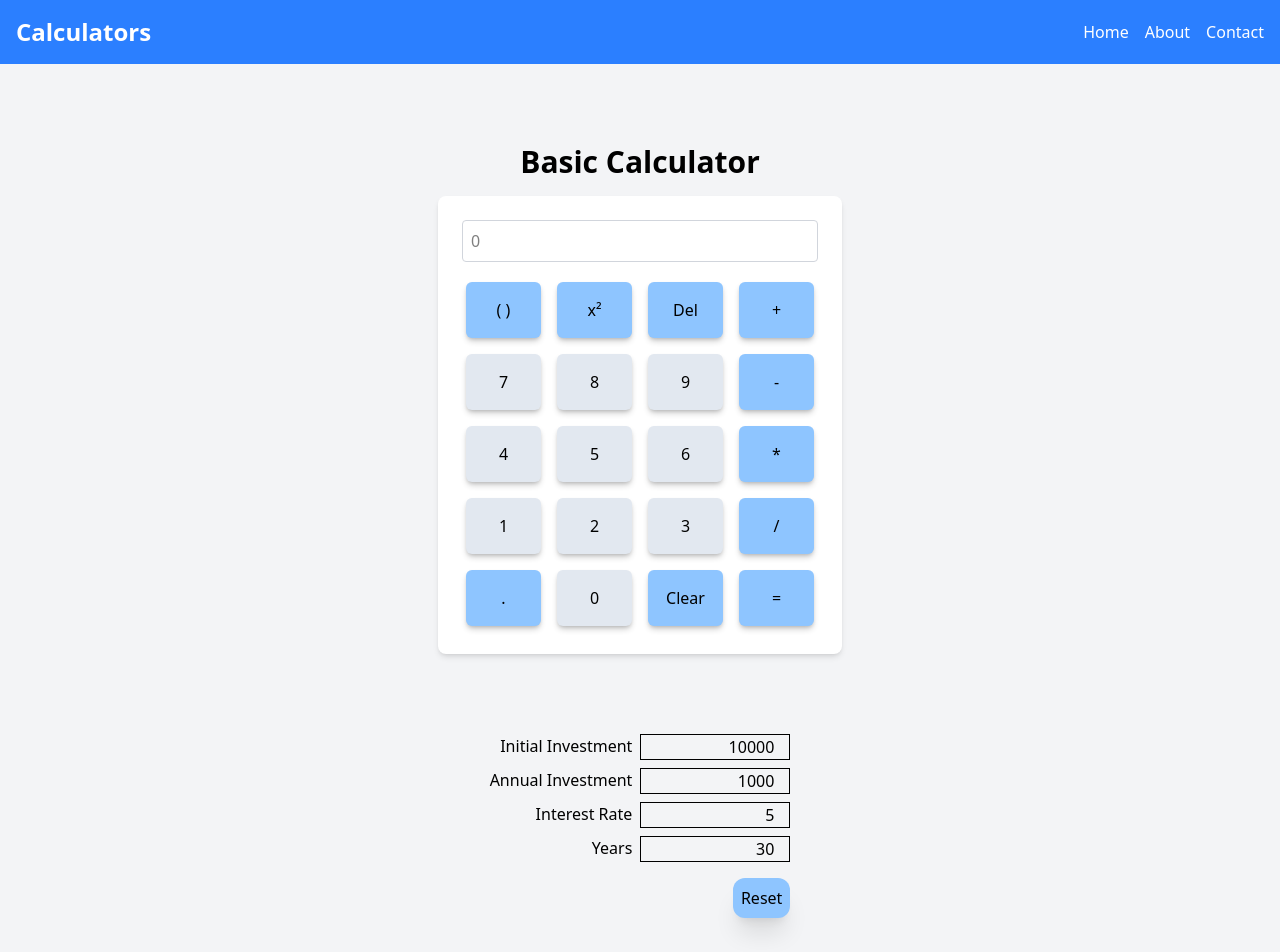
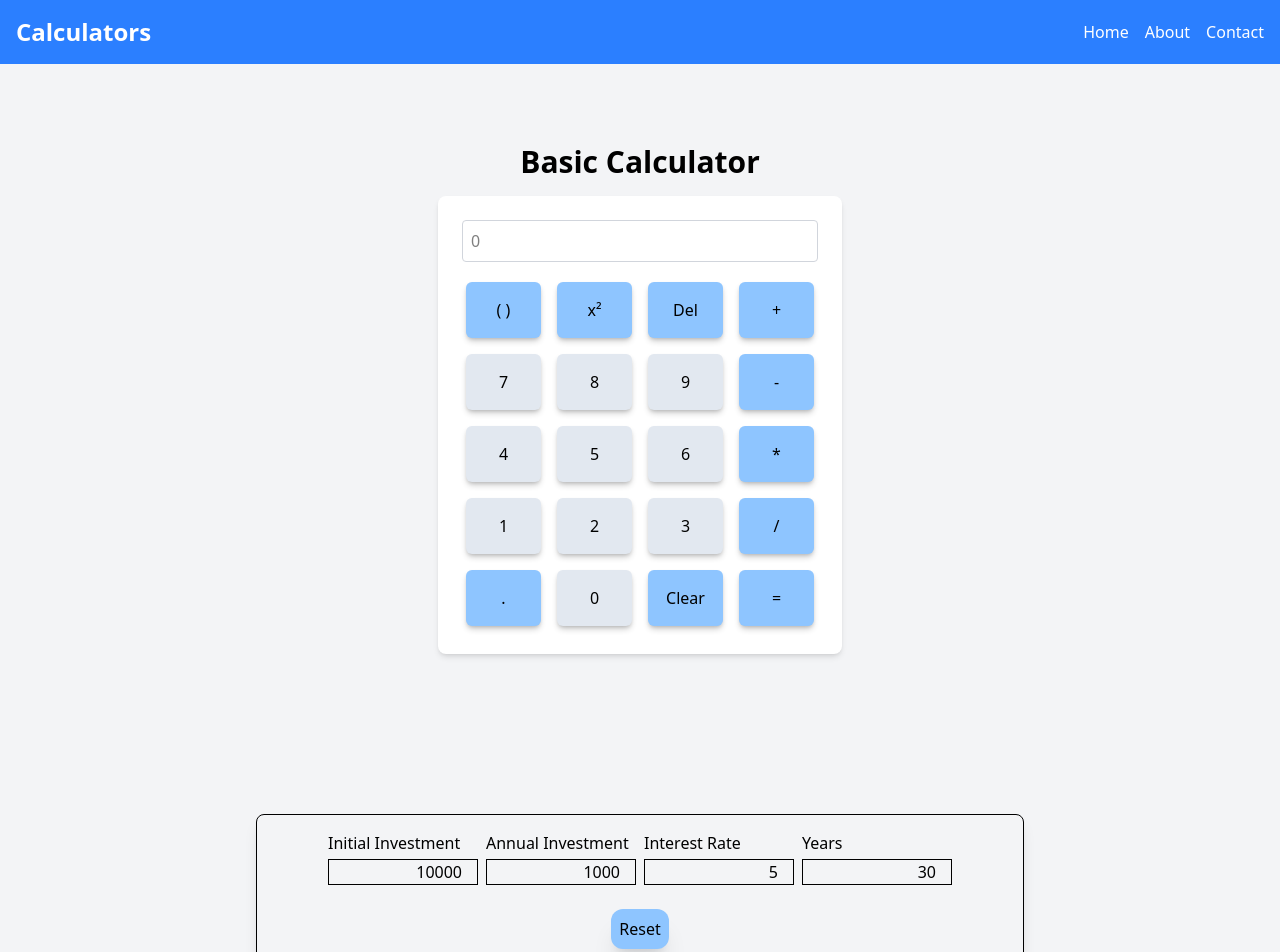
Before and after one commit to Ben-Cor/React-calcs, a React (Vite) app: page / in a window 1280 px wide. Shown: the top 952 px of the page. Built offline with nearby package versions, Linux system fonts and the light colour scheme.

Commit message:
css updated

```diff
--- a/src/App.jsx
+++ b/src/App.jsx
@@ -7,7 +7,7 @@ function App() {
   const [count, setCount] = useState(0)
 
   return (
-    <div>
+    <div className='bg-gray-100 min-h-screen'>
       <Header />
       <CalcBasic />
       <InvestmentInputs />
--- a/src/components/CalcBasic.jsx
+++ b/src/components/CalcBasic.jsx
@@ -3,7 +3,7 @@ import CalcOperationButton from "./CalcOperationButton";
 
 export default function CalcBasic() {
   return (
-    <div className="flex flex-col items-center justify-center py-20 bg-gray-100">
+    <div className="flex flex-col items-center justify-center py-20">
       <h1 className="text-3xl font-bold mb-4">Basic Calculator</h1>
       <div className="bg-white shadow-md rounded-lg p-6 w-[500px}">
         <input
--- a/src/components/Header.jsx
+++ b/src/components/Header.jsx
@@ -1,6 +1,6 @@
 export default function Header() {
     return (
-        <header className="flex justify-between items-center p-4 bg-blue-500 text-white">
+        <header className="flex sticky top-0 w-full justify-between items-center p-4 bg-blue-500 text-white">
         <h1 className="text-2xl font-bold">Calculators</h1>
         <nav>
             <ul className="flex space-x-4">
--- a/src/components/InvestmentInputs.jsx
+++ b/src/components/InvestmentInputs.jsx
@@ -37,26 +37,28 @@ const handleClickReset = (e) => {
 }
 
   return (
-    <div className="flex flex-col items-center justify-center bg-gray-100 pb-10">
-        <form className="flex flex-col justify-end items-end w-auto gap-2" action="">
-            <div className="flex align-center justify-center gap-2">
+    <div className="flex items-center justify-center py-20">
+        <div className="flex flex-col items-center justify-center border-[1px] rounded-lg shadow-lg w-[60%] pb-4">
+            <form className="flex text-start justify-end items-end w-auto gap-2 p-4" action="">
+                <div className="flex flex-col align-center justify-center gap-1">
                     <label htmlFor="initialInvestment">Initial Investment</label>
                     <input className="border-[1px] text-end w-[150px]" id="initialInvestment" name="initialInvestment" value={userInput.initialInvestment} onChange={(e) => {handleChangeInput(e.target.id, e.target.value)}} type="number" required />
                 </div>
-            <div className="flex align-center justify-center gap-2">
+                <div className="flex flex-col align-center justify-center gap-1">
                     <label htmlFor="annualInvestment">Annual Investment</label>
                     <input className="border-[1px] text-end w-[150px]" id="annualInvestment" name="annualInvestment" value={userInput.annualInvestment} onChange={(e) => {handleChangeInput(e.target.id, e.target.value)}} type="number" required />
                 </div>
-            <div className="flex align-center justify-center gap-2">
+                <div className="flex flex-col align-center justify-center gap-1">
                     <label htmlFor="interestRate">Interest Rate</label>
                     <input className="border-[1px] text-end w-[150px]" id="interestRate" name="interestRate" value={userInput.interestRate} onChange={(e) => {handleChangeInput(e.target.id, e.target.value)}} type="number" required />
                 </div>
-            <div className="flex align-center justify-center gap-2">
+                <div className="flex flex-col align-center justify-center gap-1">
                     <label htmlFor="years">Years</label>
                     <input className="border-[1px] text-end w-[150px]" id="years" name="years" value={userInput.years} onChange={(e) => {handleChangeInput(e.target.id, e.target.value)}} type="number" required />
                 </div>
+            </form>
             <button className="bg-blue-300 p-2 mt-2 rounded-xl shadow-xl " onClick={handleClickReset}>Reset</button>
-        </form>
+        </div>
     </div>
   );
 }
```
Lines whose indentation alone changed are shown as unchanged.
